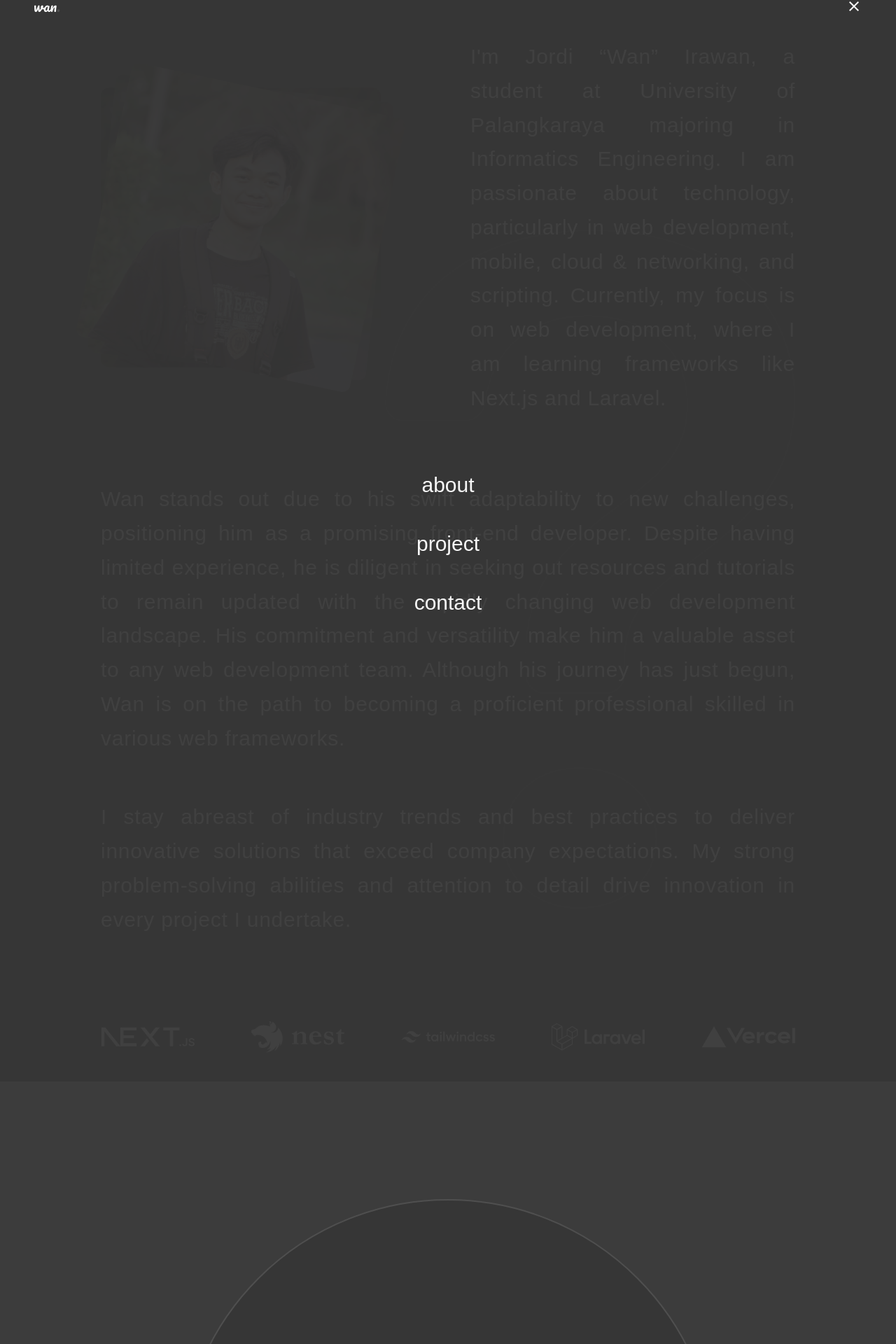
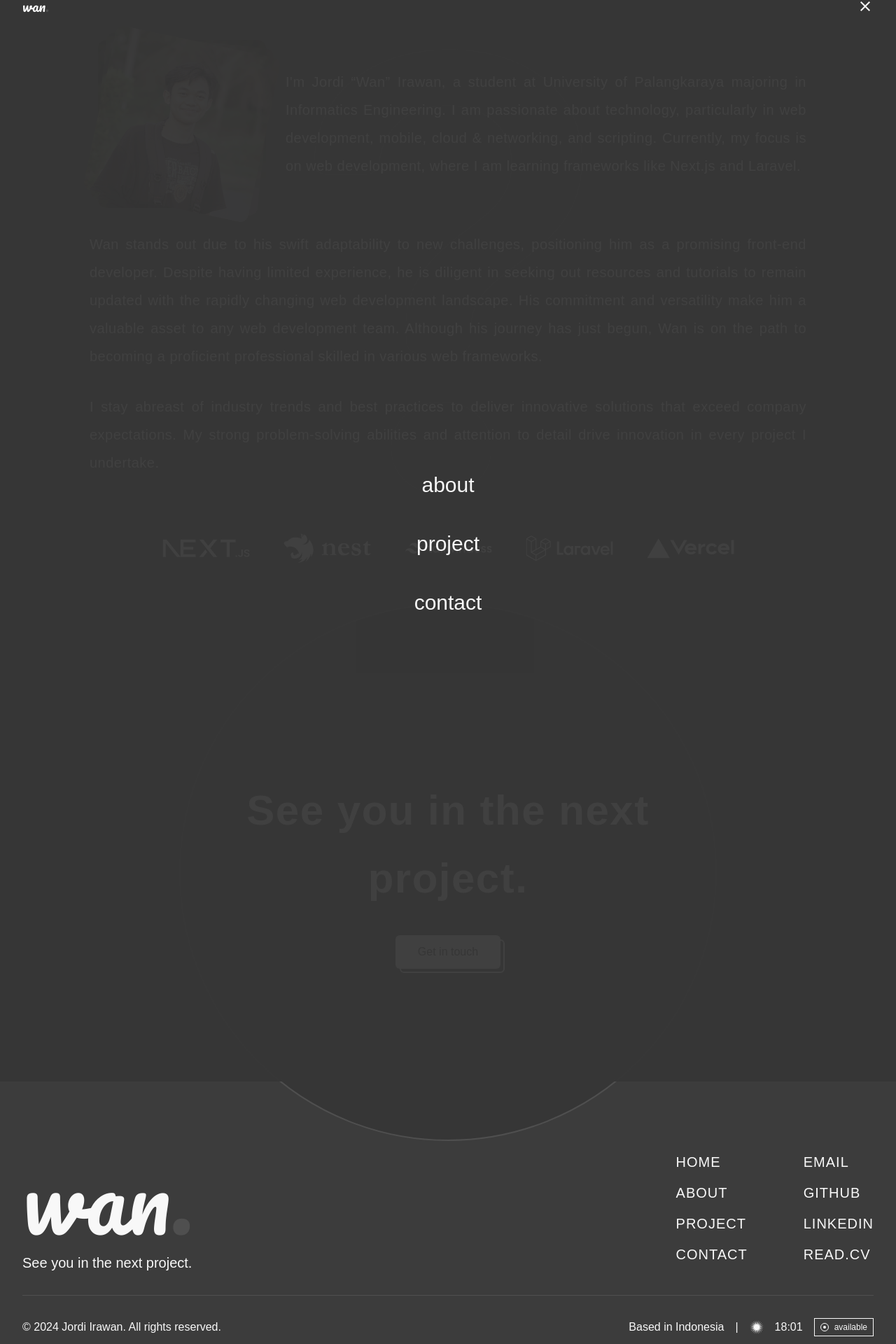
Before and after one commit to jrdrwn/website, a Next.js app: page /about in a window 1280 px wide. Shown: the part 855-2775 px from the top of the page at 70% size. Built offline with nearby package versions, Linux system fonts and the light colour scheme; a web font is replaced by a local one.

Commit message:
create responsive

```diff
--- a/src/app/about/page.tsx
+++ b/src/app/about/page.tsx
@@ -15,32 +15,32 @@ export default function Home() {
         }
         foregroundText={"I DON'T KNOW WHO I AM:V"}
       />
-      <section className="relative min-h-[100dvh] p-32 ">
-        <div className="flex justify-between items-center gap-32  ">
-          <div className="relative w-[400px] h-[400px] group cursor-pointer  ">
+      <section className="relative min-h-[100dvh] container xl:max-w-screen-lg mx-auto pt-32 flex flex-col items-center ">
+        <div className="flex justify-between  gap-4 flex-col md:items-center  md:flex-row md:gap-x-10  ">
+          <div className="relative w-40 h-40 md:w-60 md:h-60   group cursor-pointer z-50   ">
             <Image
               src="/my.jpg"
               width={425}
               height={425}
               alt="My"
-              className="transition-all group-hover:-rotate-1  max-w-[400px] max-h-[400px] rounded-xl rotate-4 object-cover filter brightness-50 absolute"
+              className="transition-all group-hover:-rotate-1 group-hover:left-0 group-hover:bottom-0  w-full h-full rounded-xl rotate-4 object-cover absolute left-6 bottom-12 md:left-3  md:bottom-0 filter brightness-50"
             />
             <Image
               src="/my.jpg"
               width={425}
               height={425}
               alt="My"
-              className="transition-all group-hover:rotate-3  max-w-[400px] max-h-[400px] rounded-xl rotate-6 object-cover filter brightness-75 absolute"
+              className="transition-all group-hover:rotate-3 group-hover:left-0 group-hover:bottom-0  w-full h-full rounded-xl rotate-6 object-cover absolute left-6 bottom-12 md:left-3  md:bottom-0  filter brightness-75"
             />
             <Image
               src="/my.jpg"
               width={425}
               height={425}
               alt="My"
-              className="transition-all group-hover:rotate-0  max-w-[400px] max-h-[400px] rounded-xl rotate-12 object-cover  absolute"
+              className="transition-all group-hover:rotate-0 group-hover:left-0 group-hover:bottom-0  w-full h-full rounded-xl rotate-12 object-cover absolute left-6 bottom-12 md:left-3  md:bottom-0 "
             />
           </div>
-          <p className="flex-1 text-base-content-100 text-3xl leading-relaxed tracking-wide text-justify  z-10 ">
+          <p className="flex-1 text-base-content-100 text-sm leading-relaxed sm:leading-loose  sm:text-base  lg:text-xl lg:leading-loose tracking-wide text-justify  z-10 ">
             I&apos;m Jordi &ldquo;Wan&rdquo; Irawan, a student at University of
             Palangkaraya majoring in Informatics Engineering. I am passionate
             about technology, particularly in web development, mobile, cloud &
@@ -50,7 +50,7 @@ export default function Home() {
           </p>
         </div>
         <div className="relative z-10">
-          <p className="text-base-content-100 text-3xl leading-relaxed tracking-wide text-justify mt-24 z-20">
+          <p className="text-base-content-100 text-sm leading-relaxed sm:leading-loose  sm:text-base  lg:text-xl lg:leading-loose tracking-wide text-justify mt-8 z-20">
             Wan stands out due to his swift adaptability to new challenges,
             positioning him as a promising front-end developer. Despite having
             limited experience, he is diligent in seeking out resources and
@@ -60,7 +60,7 @@ export default function Home() {
             just begun, Wan is on the path to becoming a proficient professional
             skilled in various web frameworks.
           </p>
-          <p className="text-base-content-100 text-3xl leading-relaxed tracking-wide text-justify mt-16 z-50">
+          <p className="text-base-content-100 text-sm leading-relaxed sm:leading-loose  sm:text-base  lg:text-xl lg:leading-loose tracking-wide text-justify mt-8 z-50">
             I stay abreast of industry trends and best practices to deliver
             innovative solutions that exceed company expectations. My strong
             problem-solving abilities and attention to detail drive innovation
@@ -68,12 +68,11 @@ export default function Home() {
           </p>
         </div>
         <svg
-          width="586"
           height="970"
           viewBox="0 0 586 970"
           fill="none"
           xmlns="http://www.w3.org/2000/svg"
-          className="absolute right-32 top-1/2 -translate-y-1/2  z-auto "
+          className="absolute top-1/2 -translate-y-1/2  z-auto w-full max-w-96 "
         >
           <path
             d="M26.064 272.731H26.0551L26.0462 272.731C22.6905 272.791 19.3581 272.163 16.2538 270.887C13.1495 269.611 10.339 267.714 7.99517 265.311C5.6513 262.909 3.82359 260.052 2.62441 256.917C1.42603 253.784 0.880662 250.439 1.0218 247.088C6.13898 155.755 46.0444 94.2815 101.678 55.6105C157.353 16.9109 228.855 1 297.172 1C372.489 1 444.468 20.6826 497.591 60.6541C550.683 100.601 585 160.851 585 242.176C585 358.257 516.769 413.538 450.976 463.563C411.202 493.734 383.784 514.574 366.353 537.605C348.857 560.722 341.446 585.999 341.446 624.945V636.292C341.446 643.192 338.705 649.81 333.827 654.689C328.948 659.568 322.332 662.309 315.433 662.309H227.801C220.973 662.31 214.419 659.626 209.552 654.837C204.685 650.047 201.896 643.536 201.787 636.709L201.463 613.26L201.463 613.247L201.462 613.233C197.377 513.569 254.621 452.14 327.258 399.356L327.265 399.352L327.271 399.347C359.175 375.376 385.354 355.416 403.533 332.835C421.757 310.199 431.942 284.935 431.942 250.389C431.942 205.527 414.854 173.671 388.362 153.056C361.906 132.47 326.171 123.168 288.959 123.168C245.424 123.168 211.352 136.148 186.936 158.114C162.525 180.075 147.849 210.943 142.96 246.579L142.959 246.584C141.069 260.978 129.536 272.731 115.209 272.731H26.064ZM277.398 969C214.659 969 169.263 926.794 169.263 869.823C169.263 810.794 214.665 769.241 277.29 769.241C309.979 769.241 337.524 779.653 356.885 797.399C376.239 815.14 387.477 840.263 387.477 869.823C387.477 926.786 342.738 969 277.398 969Z"
@@ -81,11 +80,11 @@ export default function Home() {
             strokeWidth="2"
           />
         </svg>
-        <div className="flex justify-center gap-20 mt-14">
+        <div className="flex justify-around gap-x-4 md:gap-x-8 lg:gap-x-12 mt-10 flex-wrap">
           <svg
             xmlns="http://www.w3.org/2000/svg"
-            width="175"
-            height="175"
+            width="125"
+            height="125"
             viewBox="0 0 129 129"
             fill="none"
           >
@@ -108,8 +107,8 @@ export default function Home() {
           </svg>
           <svg
             xmlns="http://www.w3.org/2000/svg"
-            width="175"
-            height="175"
+            width="125"
+            height="125"
             viewBox="0 0 129 129"
             fill="none"
           >
@@ -132,8 +131,8 @@ export default function Home() {
           </svg>
           <svg
             xmlns="http://www.w3.org/2000/svg"
-            width="175"
-            height="175"
+            width="125"
+            height="125"
             viewBox="0 0 129 129"
             fill="none"
           >
@@ -160,8 +159,8 @@ export default function Home() {
           </svg>
           <svg
             xmlns="http://www.w3.org/2000/svg"
-            width="175"
-            height="175"
+            width="125"
+            height="125"
             viewBox="0 0 129 129"
             fill="none"
           >
@@ -184,8 +183,8 @@ export default function Home() {
           </svg>
           <svg
             xmlns="http://www.w3.org/2000/svg"
-            width="175"
-            height="175"
+            width="125"
+            height="125"
             viewBox="0 0 129 129"
             fill="none"
           >
--- a/src/app/contact/page.tsx
+++ b/src/app/contact/page.tsx
@@ -1,8 +1,8 @@
 "use client";
 
+import MyButton from "@components/button/MyButton";
 import Footer from "@layouts/Footer";
 import Hero from "@layouts/Hero";
-import MyButton from "../components/button/MyButton";
 
 export default function Home() {
   return (
--- a/src/app/layout.tsx
+++ b/src/app/layout.tsx
@@ -1,7 +1,7 @@
+import "@/app/globals.css";
+import ScrollToTop from "@components/utils/ScrollToTop";
 import type { Metadata } from "next";
 import { Pacifico, Red_Hat_Mono } from "next/font/google";
-import ScrollToTop from "./components/utils/ScrollToTop";
-import "./globals.css";
 
 const redHatMono = Red_Hat_Mono({
   subsets: ["latin"],
--- a/src/app/layouts/Closing.tsx
+++ b/src/app/layouts/Closing.tsx
@@ -1,5 +1,5 @@
+import MyButton from "@components/button/MyButton";
 import Link from "next/link";
-import MyButton from "../components/button/MyButton";
 
 interface ClosingProps {
   title: string;
@@ -8,14 +8,14 @@ interface ClosingProps {
 
 export default function Closing(props: ClosingProps): React.ReactElement {
   return (
-    <section className="min-h-[100dvh] flex items-center">
-      <div className="mx-auto max-w-3xl h-[768px] bg-primary-container border-secondary border-2 rounded-full flex justify-center items-center gap-4 flex-col">
-        <p className="text-center font-bold text-primary-on-container leading-relaxed tracking-wide text-6xl mx-16">
+    <section className="min-h-[100dvh] flex items-center container mx-auto ">
+      <div className="mx-auto max-w-[calc(100svw-4rem)] h-[calc(100svw-4rem)]  sm:max-w-xl sm:h-[576px]  lg:max-w-2xl lg:h-[672px]  xl:max-w-3xl xl:h-[768px] w-full  bg-primary-container border-secondary border-2 rounded-full flex justify-center items-center gap-4 flex-col">
+        <p className="text-center font-bold text-primary-on-container !leading-relaxed tracking-wide text-2xl mx-14  sm:text-4xl   lg:text-5xl   xl:text-6xl sm:mx-20 lg:mx-16">
           {props.title}
         </p>
         {typeof props.action === "string" ? (
           <Link href="/contact">
-            <MyButton className="mt-10">{props.action}</MyButton>
+            <MyButton className="mt-4">{props.action}</MyButton>
           </Link>
         ) : (
           props.action
--- a/src/app/layouts/Footer.tsx
+++ b/src/app/layouts/Footer.tsx
@@ -1,5 +1,5 @@
+import FooterStar from "@components/utils/FooterStar";
 import Link from "next/link";
-import FooterStar from "../components/utils/FooterStar";
 
 export default function Footer(): React.ReactElement {
   const srcs = [
@@ -41,24 +41,24 @@ export default function Footer(): React.ReactElement {
     ],
   ];
   return (
-    <section className="px-16">
-      <div className="flex justify-between mb-8">
+    <section className="px-4 container mx-auto">
+      <div className="flex justify-center md:justify-between mb-8 flex-wrap-reverse gap-8">
         <div>
-          <div className="font-display text-9xl text-base-content-100 mb-4">
+          <div className="font-display text-9xl text-base-content-100 mb-4 text-center md:text-left">
             wan<span className="text-secondary">.</span>
           </div>
-          <p className="font-light text-base-content-100 text-xl">
+          <p className="font-light text-base-content-100 text-xl text-center md:text-left">
             See you in the next project.
           </p>
         </div>
-        <div className="flex gap-10">
+        <div className="flex gap-20 flex-wrap">
           {srcs.map((src, index) => (
             <div key={index} className="gap-4 flex flex-col">
               {src.map((item, index) => (
                 <Link
                   key={index}
                   href={item.src}
-                  className="text-base-content-100 text-xl font-medium tracking-wider hover:underline "
+                  className="text-base-content-100 text-xl font-medium tracking-wider hover:underline  "
                 >
                   {item.name.toUpperCase()}
                 </Link>
@@ -68,17 +68,17 @@ export default function Footer(): React.ReactElement {
         </div>
       </div>
       <hr className="border-secondary" />
-      <footer className="mt-8 mb-4 flex justify-between items-center">
-        <span className="text-base-content-100">
+      <footer className="mt-8 mb-4 flex justify-between items-center flex-wrap-reverse gap-8 ">
+        <span className="text-base-content-100 text-center md:text-left">
           ©{" "}
           {new Date().toLocaleDateString("en-US", {
             timeZone: "Asia/Jakarta",
             year: "numeric",
           })}{" "}
-          Jordi Irawan. All rights reserved. Made with ❤️
+          Jordi Irawan. All rights reserved.
         </span>
-        <div className="flex gap-4 items-center">
-          <span className="text-base-content-100">Based in Indonesia</span>
+        <div className="flex gap-4 items-center flex-wrap justify-center ">
+          <span className="text-base-content-100 ">Based in Indonesia</span>
           <span className="text-base-content-100">|</span>
           <FooterStar />
           <span className="text-base-content-100">
--- a/src/app/layouts/Header.tsx
+++ b/src/app/layouts/Header.tsx
@@ -1,7 +1,7 @@
+import { NavBtn } from "@components/button/NavBtn";
 import Link from "next/link";
 import React from "react";
 import { MdClose, MdMenu } from "react-icons/md";
-import { NavBtn } from "../components/button/NavBtn";
 
 export default function Header(): React.ReactElement {
   const srcs = [
@@ -27,7 +27,7 @@ export default function Header(): React.ReactElement {
 
   return (
     <>
-      <header className="text-primary-on-container items-center flex gap-12 absolute left-8 right-8  sm:left-12  md:left-14 xl:left-16 top-8  md:top-12 z-30">
+      <header className="text-primary-on-container items-center flex gap-12 absolute left-4 right-4  sm:left-12  md:left-14 xl:left-16 top-8  md:top-12 z-30">
         <div className="flex justify-between items-center w-full md:w-auto">
           <Link
             href={"/"}
@@ -52,7 +52,7 @@ export default function Header(): React.ReactElement {
           !isOpen ? "-top-full translate-y-full" : "top-0"
         }`}
       >
-        <div className="flex justify-between items-center h-16 px-12 pt-16 ">
+        <div className="flex justify-between items-center h-16 px-8 pt-16 ">
           <Link href={"/"} className="font-display text-xl">
             wan<span className="text-secondary">.</span>
           </Link>
--- a/src/app/project/page.tsx
+++ b/src/app/project/page.tsx
@@ -41,8 +41,8 @@ export default function Home() {
         }
         foregroundText={"LET ME TO SHOWCASE HERE"}
       />
-      <section className="relative min-h-[100dvh] p-32 ">
-        <div className="flex flex-col gap-8 mt-8">
+      <section className="min-h-[calc(100dvh-32px)] container pt-8 px-8 mx-auto">
+        <div className="flex flex-col gap-8 mt-14  lg:mt-8">
           {projects.map((project, index) => (
             <ProjectCard
               key={index}
```
Also changed, not shown: src/app/components/card/ProjectCard.tsx (+33 -9 lines), src/app/layouts/Hero.tsx (+6 -6 lines), src/app/page.tsx (+11 -11 lines).
